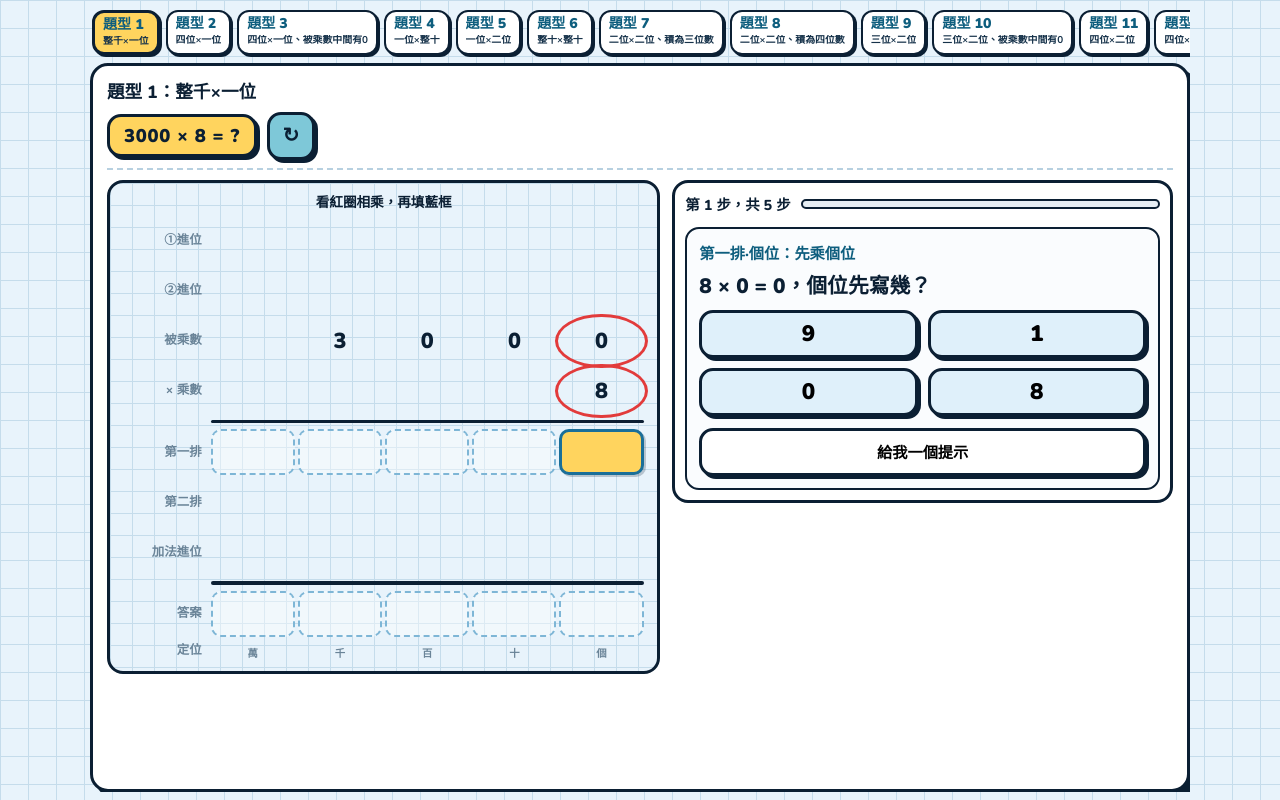
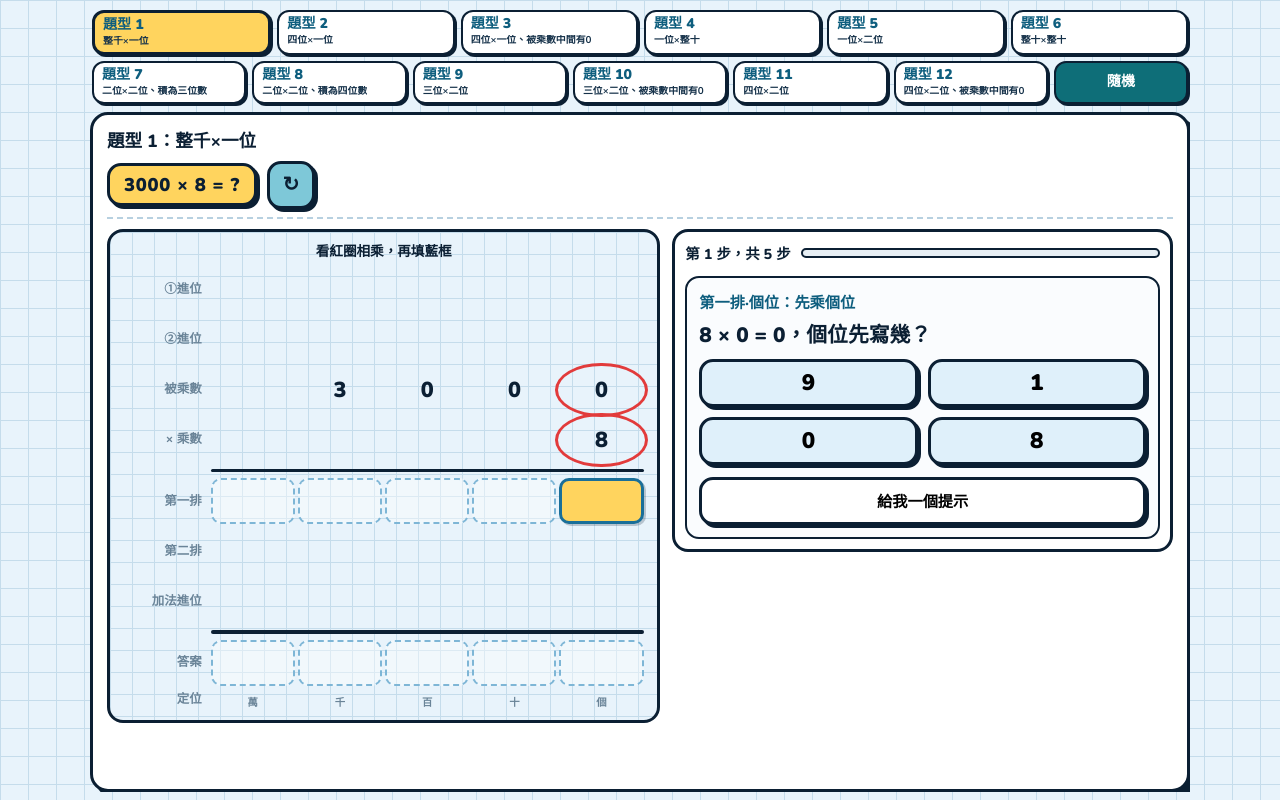
Before and after one commit to weiduck/tablet-mult, a plain HTML site: page index.html in a window 1280 px wide. Drawn offline with nearby package versions, Linux system fonts and the light colour scheme.

Commit message:
題型跳轉鈕改兩列：6+6，「隨機」置第二列末
避免單列橫向溢出；.deck-jump-list 以兩列 flex 均分寬度。

```diff
--- a/app.js
+++ b/app.js
@@ -770,6 +770,11 @@
     const list = document.getElementById("deckJumpList");
     if (!list) return;
     list.innerHTML = "";
+    const mid = Math.ceil(state.deck.length / 2);
+    const row1 = document.createElement("div");
+    row1.className = "deck-jump-row";
+    const row2 = document.createElement("div");
+    row2.className = "deck-jump-row";
     state.deck.forEach((type, i) => {
       const btn = document.createElement("button");
       btn.type = "button";
@@ -786,7 +791,7 @@
         `題型 ${i + 1}` + (type.stage ? ` ${type.stage}` : "")
       );
       btn.addEventListener("click", () => startCard(i));
-      list.appendChild(btn);
+      (i < mid ? row1 : row2).appendChild(btn);
     });
     const randomBtn = document.createElement("button");
     randomBtn.type = "button";
@@ -798,7 +803,9 @@
       const i = Math.floor(Math.random() * n);
       startCard(i);
     });
-    list.appendChild(randomBtn);
+    row2.appendChild(randomBtn);
+    list.appendChild(row1);
+    list.appendChild(row2);
     markDeckJumpCurrent();
   }
 
--- a/styles.css
+++ b/styles.css
@@ -145,32 +145,40 @@ button {
 
 .deck-jump {
   display: flex;
-  align-items: center;
+  align-items: stretch;
   gap: 8px;
   margin-bottom: 8px;
   flex-shrink: 0;
   min-width: 0;
+  width: 100%;
 }
 
 .deck-jump-list {
   display: flex;
+  flex-direction: column;
+  gap: 6px;
+  padding: 2px 2px 4px;
+  min-width: 0;
+  width: 100%;
+}
+
+.deck-jump-row {
+  display: flex;
   flex-wrap: nowrap;
   gap: 6px;
-  overflow-x: auto;
-  -webkit-overflow-scrolling: touch;
-  padding: 2px 2px 4px;
   min-width: 0;
-  scrollbar-width: thin;
+  width: 100%;
 }
 
 .deck-jump-btn {
-  flex: 0 0 auto;
+  flex: 1 1 0;
+  min-width: 0;
   display: flex;
   flex-direction: column;
   align-items: flex-start;
   gap: 2px;
   min-height: 44px;
-  padding: 6px 10px;
+  padding: 6px 8px;
   border: 2.5px solid var(--navy);
   border-radius: 12px;
   background: #fff;
@@ -203,13 +211,14 @@ button {
   font-size: 0.68rem;
   font-weight: 700;
   color: var(--navy-soft);
-  max-width: 15rem;
+  max-width: 100%;
   white-space: nowrap;
   overflow: hidden;
   text-overflow: ellipsis;
 }
 
 .deck-jump-btn.deck-jump-random {
+  flex: 0.85 1 0;
   align-items: center;
   justify-content: center;
   background: var(--teal);
@@ -732,7 +741,7 @@ button {
   }
   .deck-jump-btn .dj-stage {
     font-size: 0.62rem;
-    max-width: 11.5rem;
+    max-width: 100%;
   }
   .board-wrap {
     padding: 8px 8px 10px;
```
Also changed, not shown: README.md.
